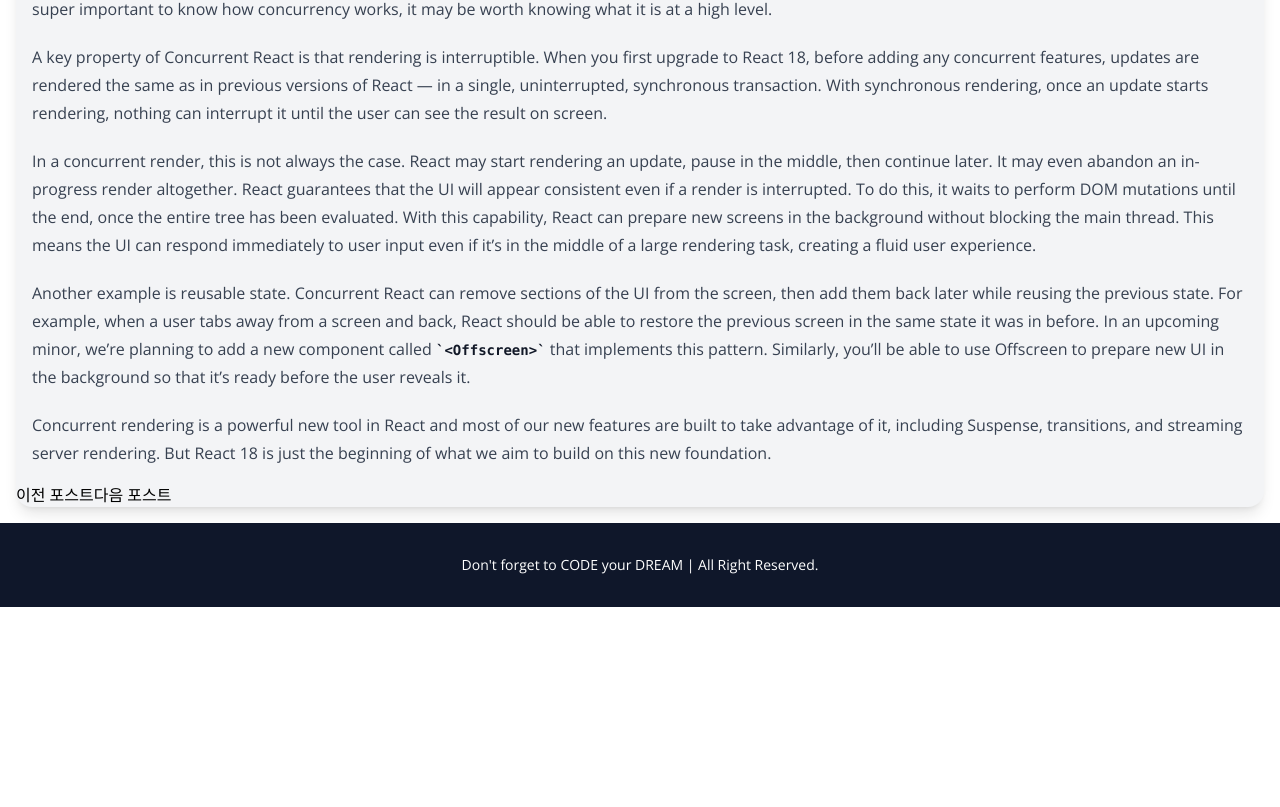
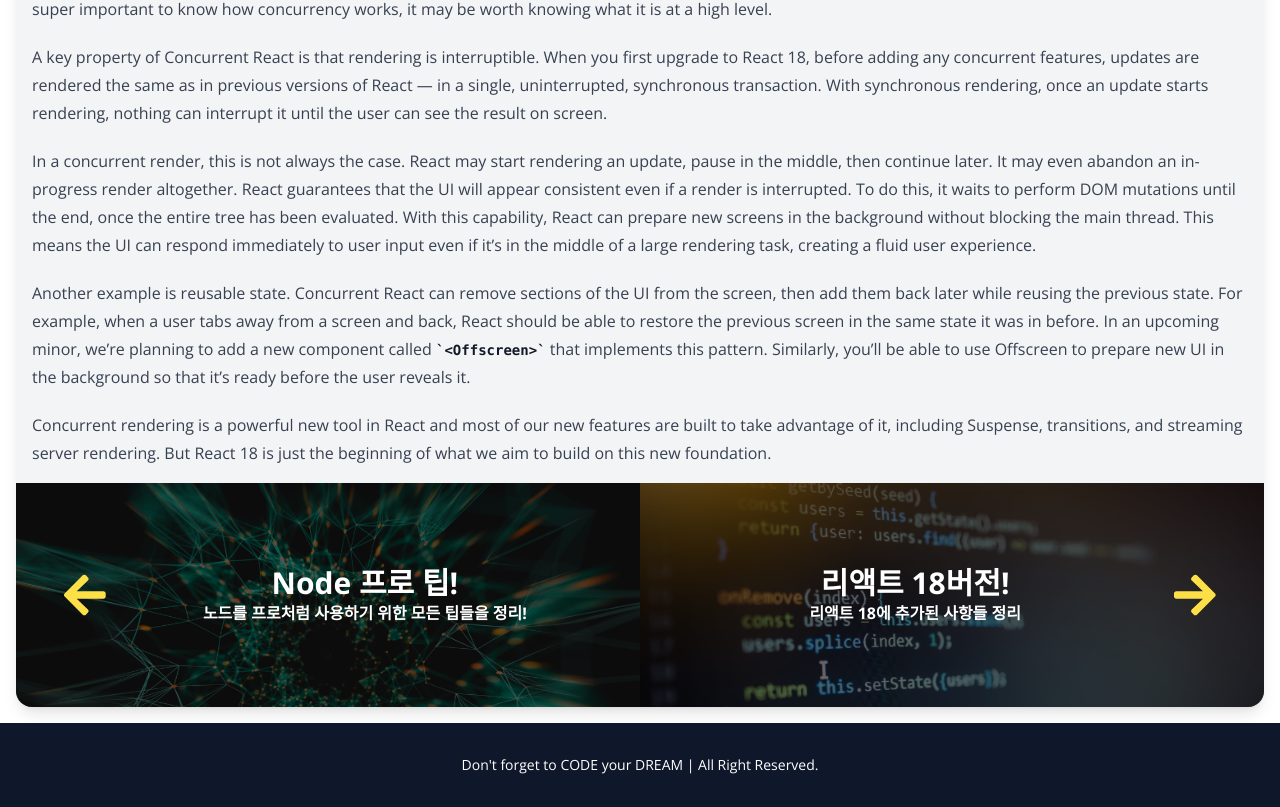
Before and after one commit to sangminlee98/Next.js-V13-study, a Next.js app in the folder blog/: page /posts/best-react-practices in a window 1280 px wide. Shown: the part 2518-3325 px from the top of the page. Before the commit the page ends 3125 px from the top, so only its background shows below. Built offline with nearby package versions, Linux system fonts and the light colour scheme.

Commit message:
feat : 다음 포스트 기능 추가

```diff
--- a/blog/src/app/posts/[slug]/page.tsx
+++ b/blog/src/app/posts/[slug]/page.tsx
@@ -1,8 +1,7 @@
-import MarkdownViewer from "@/components/MarkdownViewer";
-import { getNextPost, getPostData } from "@/service/posts";
+import AdjacentPostCard from "@/components/AdjacentPostCard";
+import PostContent from "@/components/PostContent";
+import { getPostData } from "@/service/posts";
 import Image from "next/image";
-import Link from "next/link";
-import { AiTwotoneCalendar } from "react-icons/ai";
 
 type Props = {
   params: {
@@ -11,8 +10,9 @@
 };
 
 export default async function PostPage({ params: { slug } }: Props) {
-  const { title, description, date, path, content } = await getPostData(slug);
-  const nextPost = await getNextPost(slug);
+  const post = await getPostData(slug);
+
+  const { title, path, next, prev } = post;
 
   return (
     <article className="rounded-2xl overflow-hidden bg-gray-100 shadow-lg m-4">
@@ -23,22 +23,11 @@
         width={760}
         height={420}
       />
-      <section className="flex flex-col p-4">
-        <div className="flex items-center self-end text-sky-600">
-          <AiTwotoneCalendar />
-          <p className="font-semibold ml-2">{date.toString()}</p>
-        </div>
-        <h1 className="text-4xl font-bold">{title}</h1>
-        <p className="text-xl font-bold">{description}</p>
-        <div className="w-44 border-2 border-sky-600 mt-4 mb-8" />
-        <MarkdownViewer content={content} />
+      <PostContent post={post} />
+      <section className="flex shadow-md">
+        {prev && <AdjacentPostCard post={prev} type="prev" />}
+        {next && <AdjacentPostCard post={next} type="next" />}
       </section>
-      {nextPost.prevPost && (
-        <Link href={`/posts/${nextPost.prevPost.path}`}>이전 포스트</Link>
-      )}
-      {nextPost.nextPost && (
-        <Link href={`/posts/${nextPost.nextPost.path}`}>다음 포스트</Link>
-      )}
     </article>
   );
 }
--- /dev/null
+++ b/blog/src/components/AdjacentPostCard.tsx
@@ -0,0 +1,36 @@
+import { Post } from "@/types/posts";
+import Image from "next/image";
+import Link from "next/link";
+import { FaArrowLeft, FaArrowRight } from "react-icons/fa";
+
+type Props = {
+  post: Post;
+  type: "prev" | "next";
+};
+
+const ICON_CLASS =
+  "text-5xl m-4 text-yellow-300 transition-all group-hover:text-6xl";
+export default function AdjacentPostCard({
+  post: { path, title, description },
+  type,
+}: Props) {
+  return (
+    <Link href={`/posts/${path}`} className="relative w-full bg-black max-h-56">
+      <Image
+        className="w-full opacity-40"
+        src={`/images/posts/${path}.png`}
+        alt={title}
+        width={150}
+        height={100}
+      />
+      <div className="group absolute top-1/2 left-1/2 -translate-x-1/2 -translate-y-1/2 w-full flex justify-around items-center text-white px-8">
+        {type === "prev" && <FaArrowLeft className={ICON_CLASS} />}
+        <div className="w-full text-center">
+          <h3 className="text-3xl font-bold">{title}</h3>
+          <p className="font-bold">{description}</p>
+        </div>
+        {type === "next" && <FaArrowRight className={ICON_CLASS} />}
+      </div>
+    </Link>
+  );
+}
--- /dev/null
+++ b/blog/src/components/PostContent.tsx
@@ -0,0 +1,23 @@
+import MarkdownViewer from "@/components/MarkdownViewer";
+import { PostData } from "@/types/posts";
+import { AiTwotoneCalendar } from "react-icons/ai";
+
+type Props = {
+  post: PostData;
+};
+
+export default function PostContent({ post }: Props) {
+  const { title, description, date, content } = post;
+  return (
+    <section className="flex flex-col p-4">
+      <div className="flex items-center self-end text-sky-600">
+        <AiTwotoneCalendar />
+        <p className="font-semibold ml-2">{date.toString()}</p>
+      </div>
+      <h1 className="text-4xl font-bold">{title}</h1>
+      <p className="text-xl font-bold">{description}</p>
+      <div className="w-44 border-2 border-sky-600 mt-4 mb-8" />
+      <MarkdownViewer content={content} />
+    </section>
+  );
+}
--- a/blog/src/service/posts.ts
+++ b/blog/src/service/posts.ts
@@ -24,26 +24,16 @@
 
 export async function getPostData(fileName: string): Promise<PostData> {
   const filePath = path.join(process.cwd(), "data", "posts", `${fileName}.md`);
-  const allPosts = await getAllPosts();
-  const metadata = allPosts.find((post) => post.path === fileName);
+  const posts = await getAllPosts();
+  const post = posts.find((post) => post.path === fileName);
 
-  if (!metadata)
-    throw new Error(`${fileName}에 해당하는 포스트를 찾을 수 없음`);
+  if (!post) throw new Error(`${fileName}에 해당하는 포스트를 찾을 수 없음`);
+
+  const index = posts.indexOf(post);
+  const next = index > 0 ? posts[index - 1] : null;
+  const prev = index < posts.length - 1 ? posts[index + 1] : null;
 
   const content = await readFile(filePath, "utf-8");
 
-  return { ...metadata, content };
+  return { ...post, content, next, prev };
 }
-
-export async function getNextPost(fileName: string): Promise<{
-  prevPost?: Post;
-  nextPost?: Post;
-}> {
-  const allPosts = await getAllPosts();
-  const postIndex = allPosts.findIndex((post) => post.path === fileName);
-  const data = {
-    prevPost: allPosts[postIndex - 1] || null,
-    nextPost: allPosts[postIndex + 1] || null,
-  };
-  return data;
-}
--- a/blog/src/types/posts.ts
+++ b/blog/src/types/posts.ts
@@ -7,4 +7,8 @@
   featured: boolean;
 };
 
-export type PostData = Post & { content: string };
+export type PostData = Post & {
+  content: string;
+  next: Post | null;
+  prev: Post | null;
+};
```
